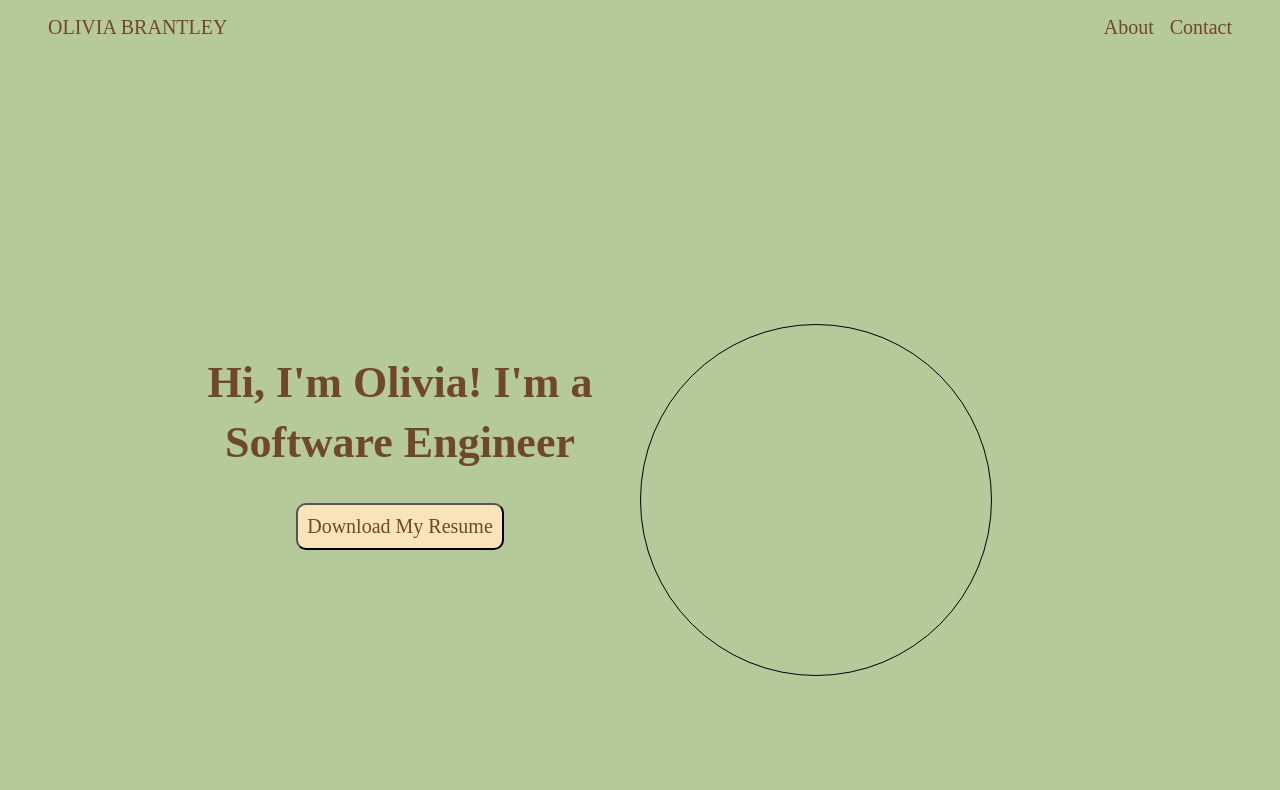
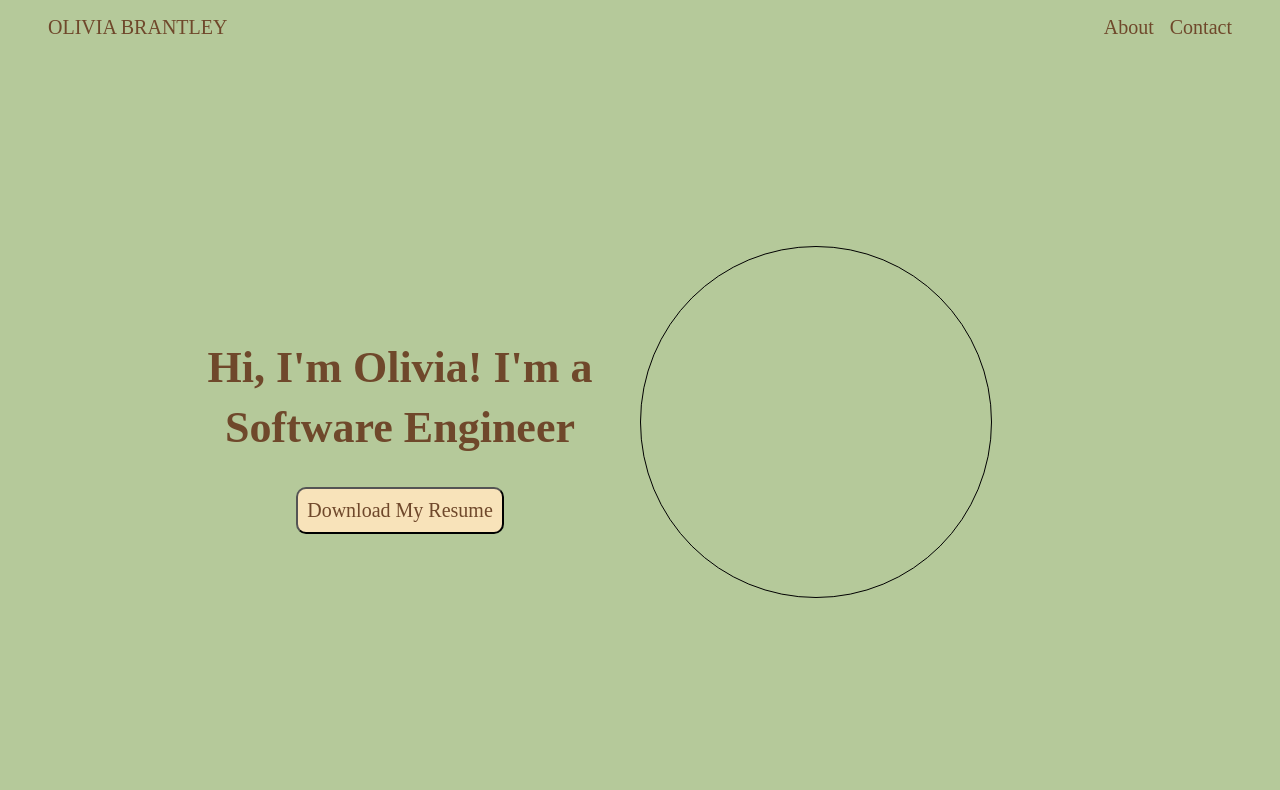
Before and after one commit to olvbrntly/personal-site, a React (Create React App) app: page / in a window 1280 px wide. Shown: the top 790 px of the page. Built offline with nearby package versions, Linux system fonts and the light colour scheme.

Commit message:
edited some styling ~ font colors/spacing

```diff
--- a/src/index.css
+++ b/src/index.css
@@ -22,7 +22,7 @@ body {
 .App{
   display:grid;
   grid-template-columns: 1fr;
-  grid-template-rows: .5fr 3fr 3fr .5fr;
+  grid-template-rows: .25fr 1.75fr 2fr .25fr;
 }
 
 /* ---------- HEADER ---------- */
@@ -35,7 +35,7 @@ body {
 }
 
 .header a {
-
+  color:var(--color-two);
   text-decoration: none;
   font-size:20px;
 }
@@ -55,10 +55,13 @@ body {
 
 .intro-panel-right{
   width:30em;
+
+  align-self: center;
+
 }
 
 .intro{
-  font-family: 'Heebo';
+
   font-style: normal;
   font-weight: 700;
   font-size: 44px;
@@ -72,7 +75,7 @@ body {
   left: 15%;
   top: 373px;
 
-  font-family: 'Heebo';
+
   font-style: normal;
   font-weight: 400;
   font-size: 16px;
@@ -91,7 +94,6 @@ body {
 
   border-radius: 10px;
 
-  font-family: 'Heebo';
   font-style: normal;
   font-weight: 500;
   font-size: 20px;
@@ -140,3 +142,9 @@ body {
   margin: -.005em;
   padding: none;
 }
+
+/* ----------CArousel---------- */
+
+.carousel{
+  height:400px;
+}
```
